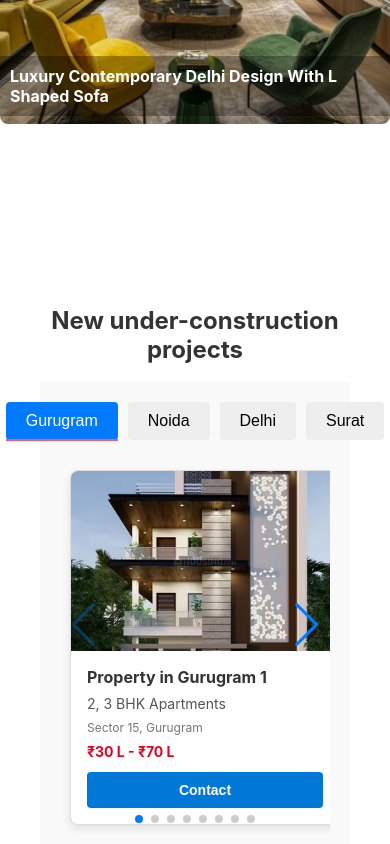
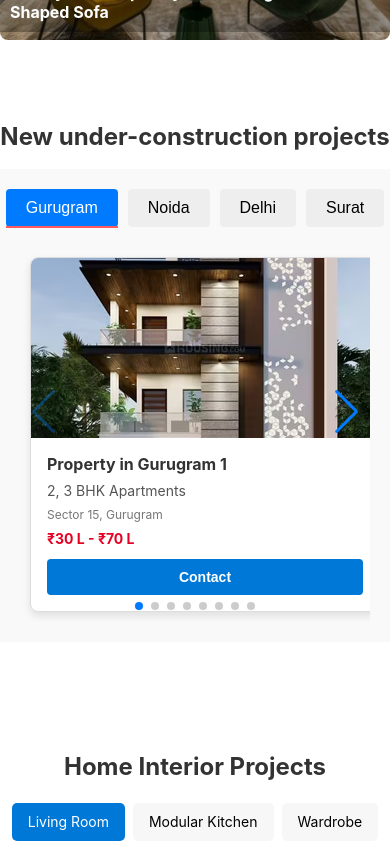
Before and after one commit to Shoogloo-Network/sgpropertynext, a Next.js app: page / in a window 390 px wide. Shown: the part 2100-2944 px from the top of the page. Built offline with nearby package versions, Linux system fonts and the light colour scheme; no server answers.

Commit message:
Added responsiveness footer

```diff
--- a/src/app/page.css
+++ b/src/app/page.css
@@ -40,6 +40,26 @@
 .hotsellingbestsellermobile{
   display:none;
 }
+
+
+.homeh1{
+  margin-top: 18px;
+  margin-bottom: 18px;
+  display: block;
+  text-align: center;
+  font-size: 24px;
+  color: #333;
+}
+
+.hspace{
+  margin-bottom: 60px;
+}
+.home-under-construction-section{
+  height: 580px;
+  padding: 40px;
+  margin-bottom:50px;
+}
+
 /* Responsive styles for mobile devices */
 @media (max-width: 768px) {
   .hotsellingbestsellerdesktop{
@@ -71,27 +91,14 @@
   .hspace{
     margin-bottom: 0px;
   }
-}
-.home-under-construction-section{
-  height: 580px;
-  padding: 40px;
-  margin-bottom:50px;
+  .home-under-construction-section{
+    padding: 0;
+  }
 }
 
 
 
-.homeh1{
-  margin-top: 18px;
-  margin-bottom: 18px;
-  display: block;
-  text-align: center;
-  font-size: 24px;
-  color: #333;
-}
 
-.hspace{
-  margin-bottom: 60px;
-}
 
 
 /* Responsive styles for extra small devices */
--- a/src/app/pq/page.jsx
+++ b/src/app/pq/page.jsx
@@ -1,11 +1,13 @@
 import React from 'react'
 import CharCounter from '../_components/Components/pq/CharCounter'
+import UrlShort from './UrlShort'
 
 
 const page = () => {
   return (
     <div>
-    <CharCounter/>
+    {/* <CharCounter/> */}
+    <UrlShort/>
     </div>
   )
 }
```
Also changed, not shown: src/app/layout.js (+1 -7 lines), src/app/page.jsx (+4 -17 lines), src/app/pq/UrlShort.jsx (added, +18 -0 lines).
